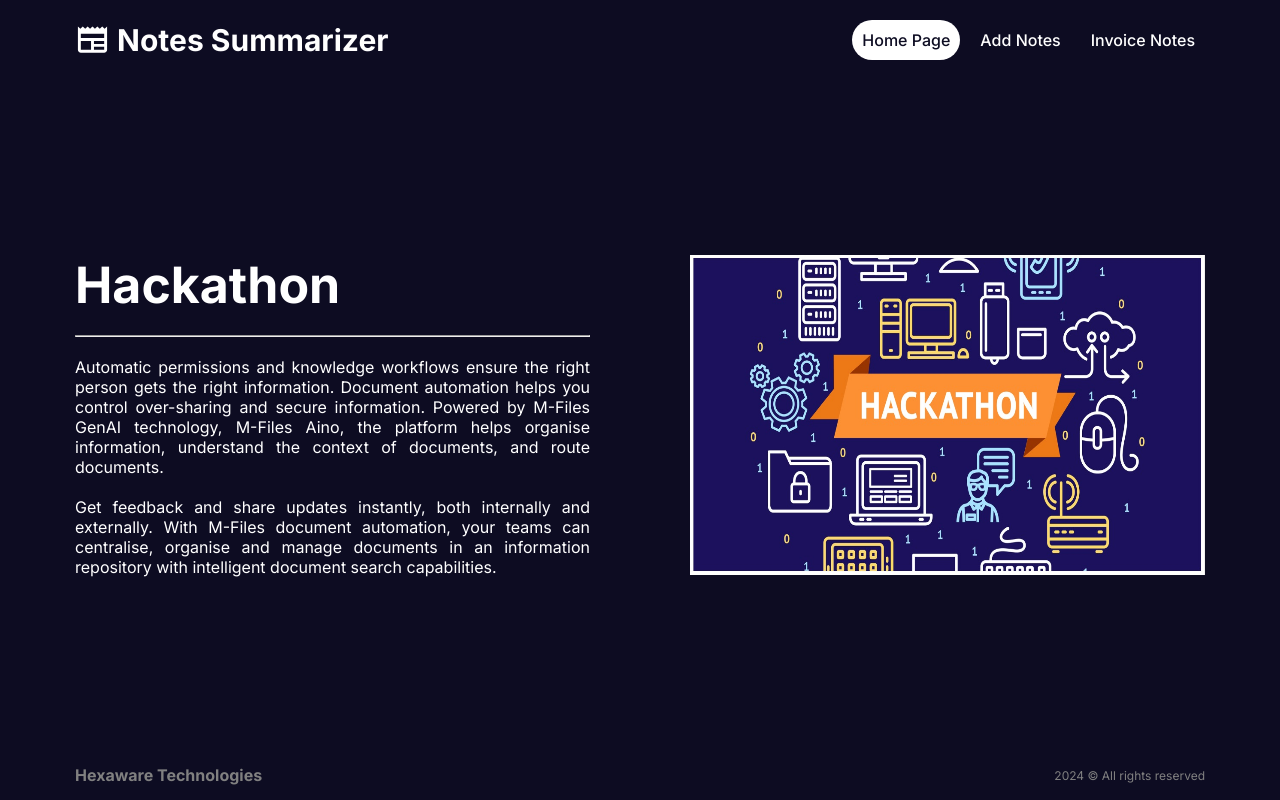
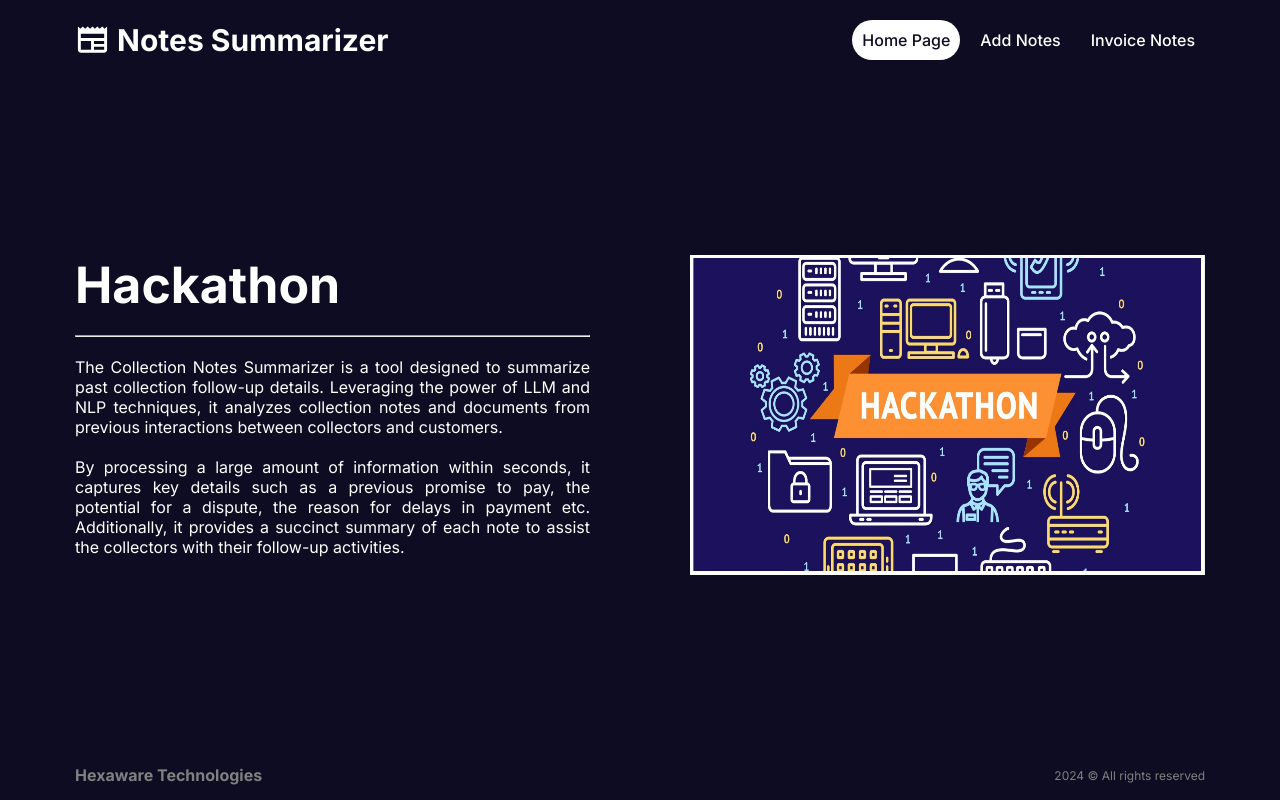
Before and after one commit to shahulhameedsahebj/NotesSummarizer, a Next.js app: page / in a window 1280 px wide. Built offline with nearby package versions, Linux system fonts and the light colour scheme.

Commit message:
home text

```diff
--- a/src/app/invoice-notes/page.jsx
+++ b/src/app/invoice-notes/page.jsx
@@ -57,7 +57,7 @@ const InvoiceNotes = () => {
             return false;
         }
         setNoteSummaryInput("Loading...");
-        setNoteSummaryOutput("");
+        setNoteSummaryOutput("Loading...");
         axios.get(`${urlGetSummary}?Noteids=${selectedNotes.toString()}`)
             .then(function (response) {
                 console.log(response);
--- a/src/app/page.jsx
+++ b/src/app/page.jsx
@@ -7,8 +7,8 @@ const Home = () => {
       <h1 className={styles.title}>Hackathon</h1>
       <hr />
 
-      <p style={{ textAlign: "justify" }}>Automatic permissions and knowledge workflows ensure the right person gets the right information. Document automation helps you control over-sharing and secure information. Powered by M-Files GenAI technology, M-Files Aino, the platform helps organise information, understand the context of documents, and route documents.</p>
-      <p style={{ textAlign: "justify" }}>Get feedback and share updates instantly, both internally and externally. With M-Files document automation, your teams can centralise, organise and manage documents in an information repository with intelligent document search capabilities.  </p>
+      <p style={{ textAlign: "justify" }}>The Collection Notes Summarizer is a tool designed to summarize past collection follow-up details. Leveraging the power of LLM and NLP techniques, it analyzes collection notes and documents from previous interactions between collectors and customers.</p>
+      <p style={{ textAlign: "justify" }}>By processing a large amount of information within seconds, it captures key details such as a previous promise to pay, the potential for a dispute, the reason for delays in payment etc. Additionally, it provides a succinct summary of each note  to assist the collectors with their follow-up activities.</p>
     </div>
     <div className={styles.imgContainer}>
       <Image src="/hackathon.jpg" alt="" fill className={styles.hackathonImg} /></div>
```
